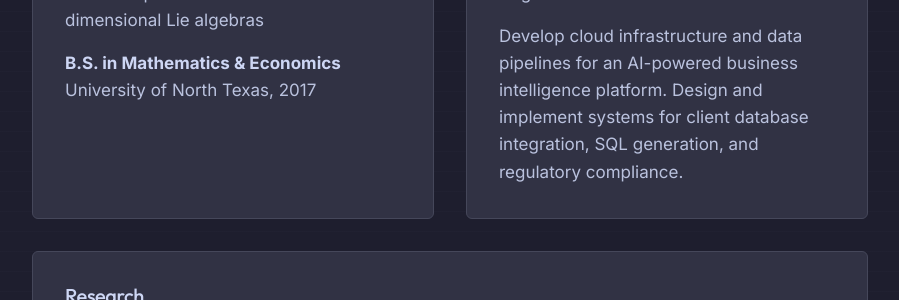
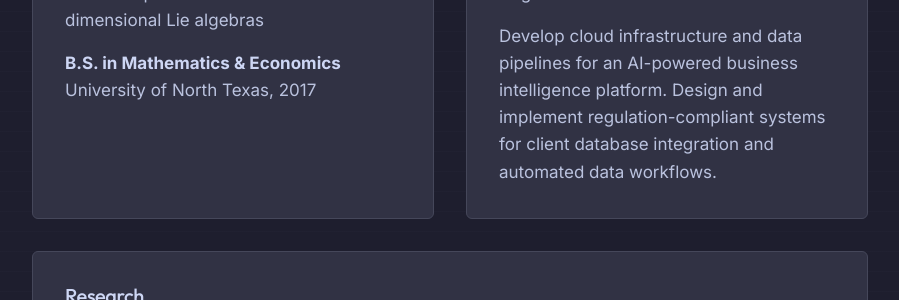
Before and after one commit to william-goode/william-goode.github.io, a Jekyll site: the page built from index.html, in a window 1280 px wide and 900 px high, scrolled down 374 px. Shown: the part 234-534 px from the top of the window, without its empty margins (190-1089 px from the left). Built offline with Jekyll 4.4.1, drawn with Linux system fonts in a browser that asks for light colours.

Commit message:
Update home page description

```diff
--- a/index.html
+++ b/index.html
@@ -27,7 +27,7 @@ layout: default
       Scaylor AI<br>
       August 2025 - Present</p>
 
-      <p>Develop cloud infrastructure and data pipelines for an AI-powered business intelligence platform. Design and implement systems for client database integration, SQL generation, and regulatory compliance.</p>
+      <p>Develop cloud infrastructure and data pipelines for an AI-powered business intelligence platform. Design and implement regulation-compliant systems for client database integration and automated data workflows.</p>
     </div>
   </div>
 
```
